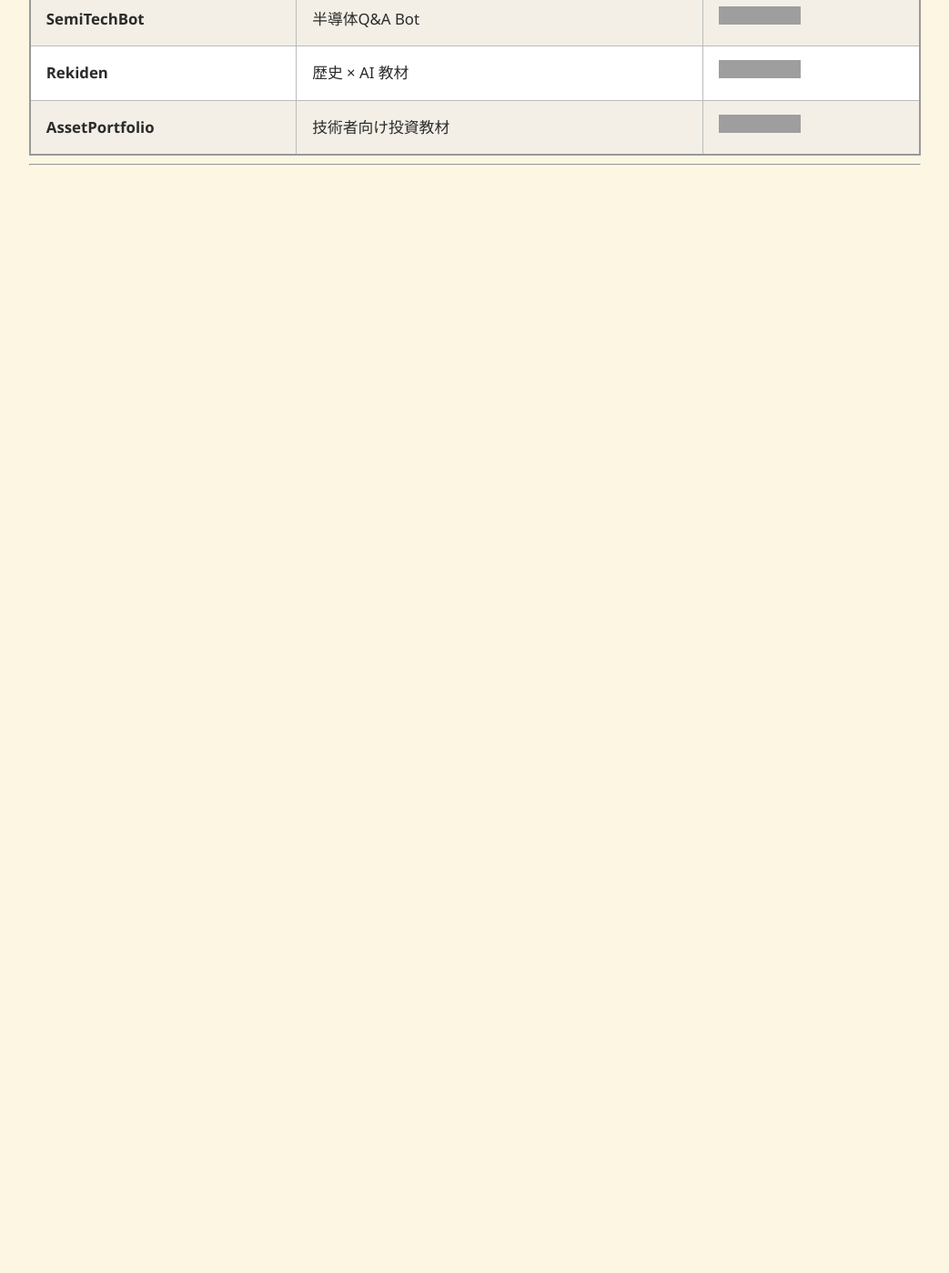
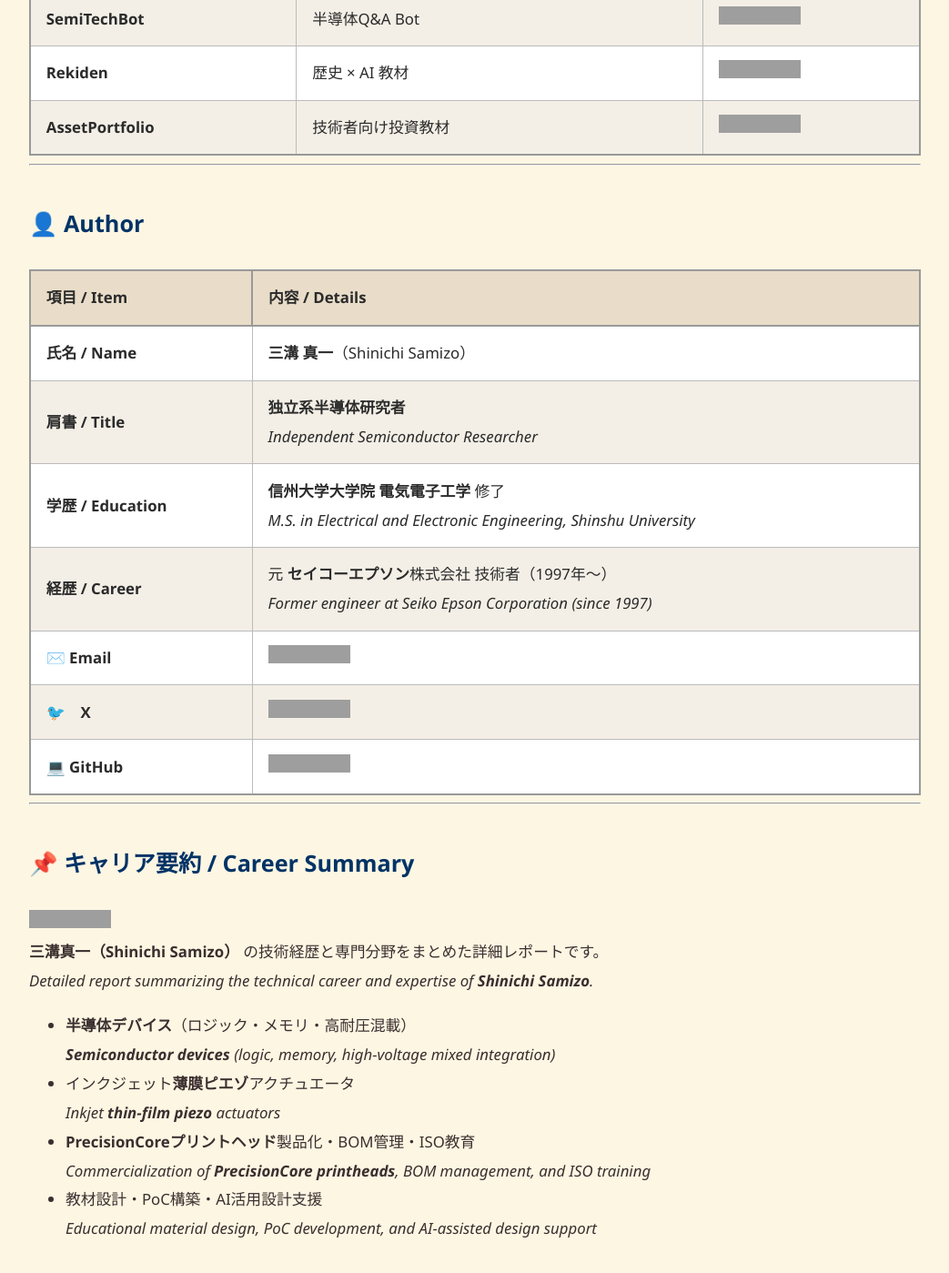
Before and after one commit to Samizo-AITL/Samizo-AITL.github.io, a Jekyll site: the page built from index.md, in a window 1280 px wide and 1400 px high, scrolled down 2715 px. Shown: the whole window at 91% size, without its empty margins (118-1161 px from the left). Built offline with Jekyll 4.4.1, drawn with Linux system fonts in a browser that asks for light colours; before the commit the page ends 2922 px from its top, so only the background shows below that; grey boxes are pictures that could not be loaded.

Commit message:
Update index.md

```diff
--- a/index.md
+++ b/index.md
@@ -81,3 +81,32 @@ AITL（AI × 制御 × LLM）は、
 | **AssetPortfolio** | 技術者向け投資教材 | [![🌐](https://img.shields.io/badge/View-Site-brightgreen?logo=github)](https://samizo-aitl.github.io/AssetPortfolio-StartGuide/) |
 
 ---
+
+## 👤 Author
+
+| **項目 / Item** | **内容 / Details** |
+|-----------------|--------------------|
+| **氏名 / Name** | **三溝 真一**（Shinichi Samizo） |
+| **肩書 / Title** | **独立系半導体研究者**<br>*Independent Semiconductor Researcher* |
+| **学歴 / Education** | **信州大学大学院 電気電子工学** 修了<br>*M.S. in Electrical and Electronic Engineering, Shinshu University* |
+| **経歴 / Career** | 元 **セイコーエプソン**株式会社 技術者（1997年〜）<br>*Former engineer at Seiko Epson Corporation (since 1997)* |
+| **✉️ Email** | [![Email](https://img.shields.io/badge/Email-shin3t72%40gmail.com-red?style=for-the-badge&logo=gmail)](mailto:shin3t72@gmail.com) |
+| **🐦　X** | [![X](https://img.shields.io/badge/X-@shin3t72-black?style=for-the-badge&logo=x)](https://x.com/shin3t72) |
+| **💻 GitHub** | [![GitHub](https://img.shields.io/badge/GitHub-Samizo--AITL-blue?style=for-the-badge&logo=github)](https://github.com/Samizo-AITL) |
+
+---
+
+## 📌 キャリア要約 / Career Summary
+
+[![📄 View Career Summary](https://img.shields.io/badge/View-Doc-orange?logo=markdown)](https://samizo-aitl.github.io/about/career-summary/)
+**三溝真一（Shinichi Samizo）** の技術経歴と専門分野をまとめた詳細レポートです。
+*Detailed report summarizing the technical career and expertise of **Shinichi Samizo**.*
+
+- **半導体デバイス**（ロジック・メモリ・高耐圧混載）
+  ***Semiconductor devices** (logic, memory, high-voltage mixed integration)*
+- インクジェット**薄膜ピエゾ**アクチュエータ
+  *Inkjet **thin-film piezo** actuators*
+- **PrecisionCoreプリントヘッド**製品化・BOM管理・ISO教育
+  *Commercialization of **PrecisionCore printheads**, BOM management, and ISO training*
+- 教材設計・PoC構築・AI活用設計支援
+  *Educational material design, PoC development, and AI-assisted design support*
```
